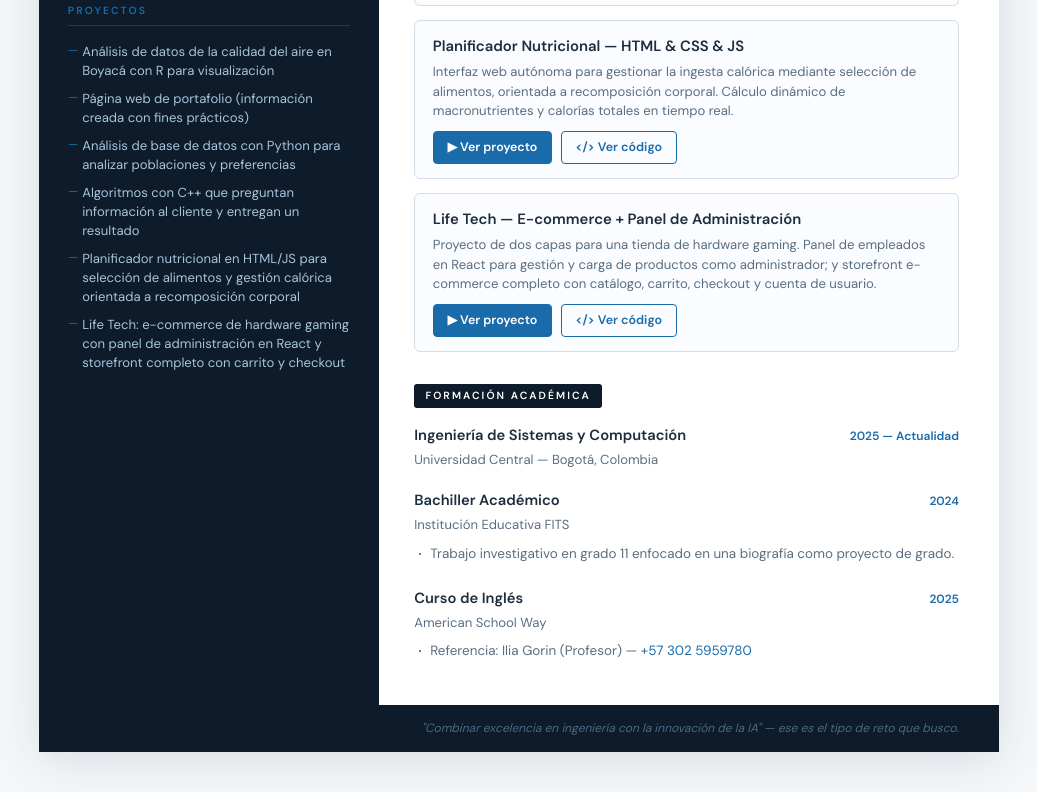
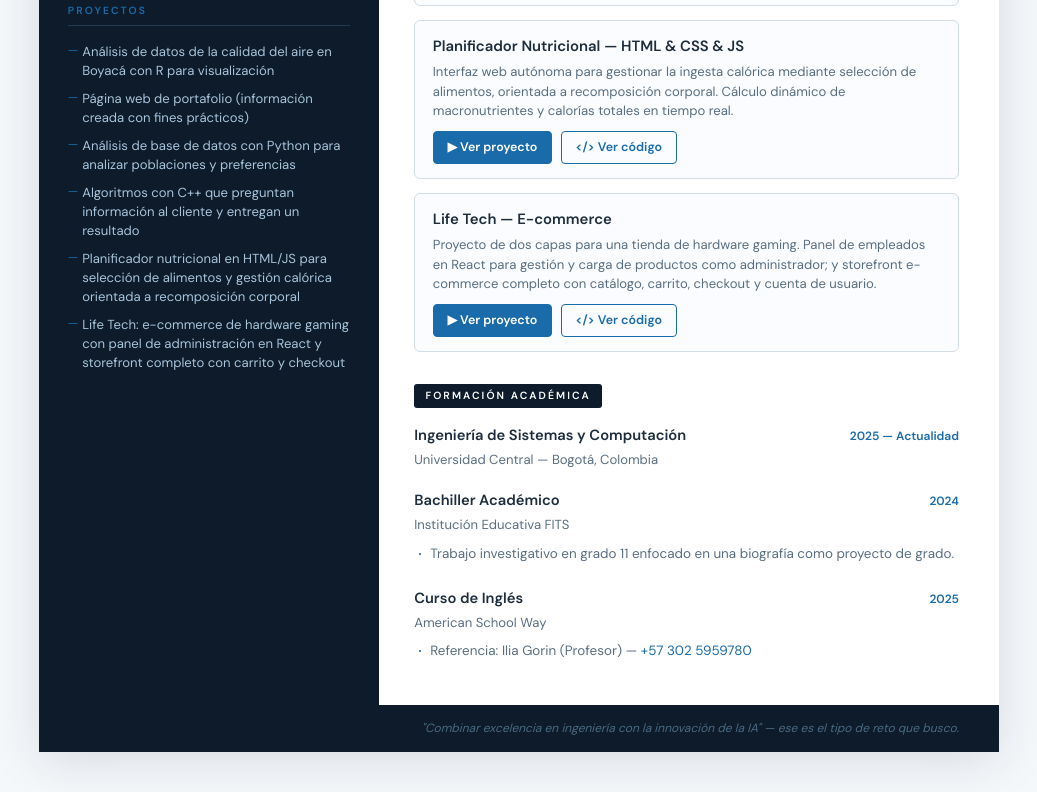
Before and after one commit to v-important/Hoja-de-vida, a plain HTML site: page index.html in a window 1280 px wide. Shown: the part 1186-1978 px from the top of the page, without its empty margins (121-1158 px from the left). Drawn offline with nearby package versions, Linux system fonts and the light colour scheme.

Commit message:
Actualizar título proyecto 6: quitar Panel de Administración

```diff
--- a/index.html
+++ b/index.html
@@ -558,7 +558,7 @@
         </div>
 
         <div class="project-card">
-          <div class="project-name">Life Tech — E-commerce + Panel de Administración</div>
+          <div class="project-name">Life Tech — E-commerce</div>
           <div class="project-desc">Proyecto de dos capas para una tienda de hardware gaming. Panel de empleados en React para gestión y carga de productos como administrador; y storefront e-commerce completo con catálogo, carrito, checkout y cuenta de usuario.</div>
           <div class="project-actions">
             <a href="proyecto6-Life%20Tech/e-commerce/index.html" class="btn btn-live" target="_blank" rel="noopener">▶ Ver proyecto</a>
```
